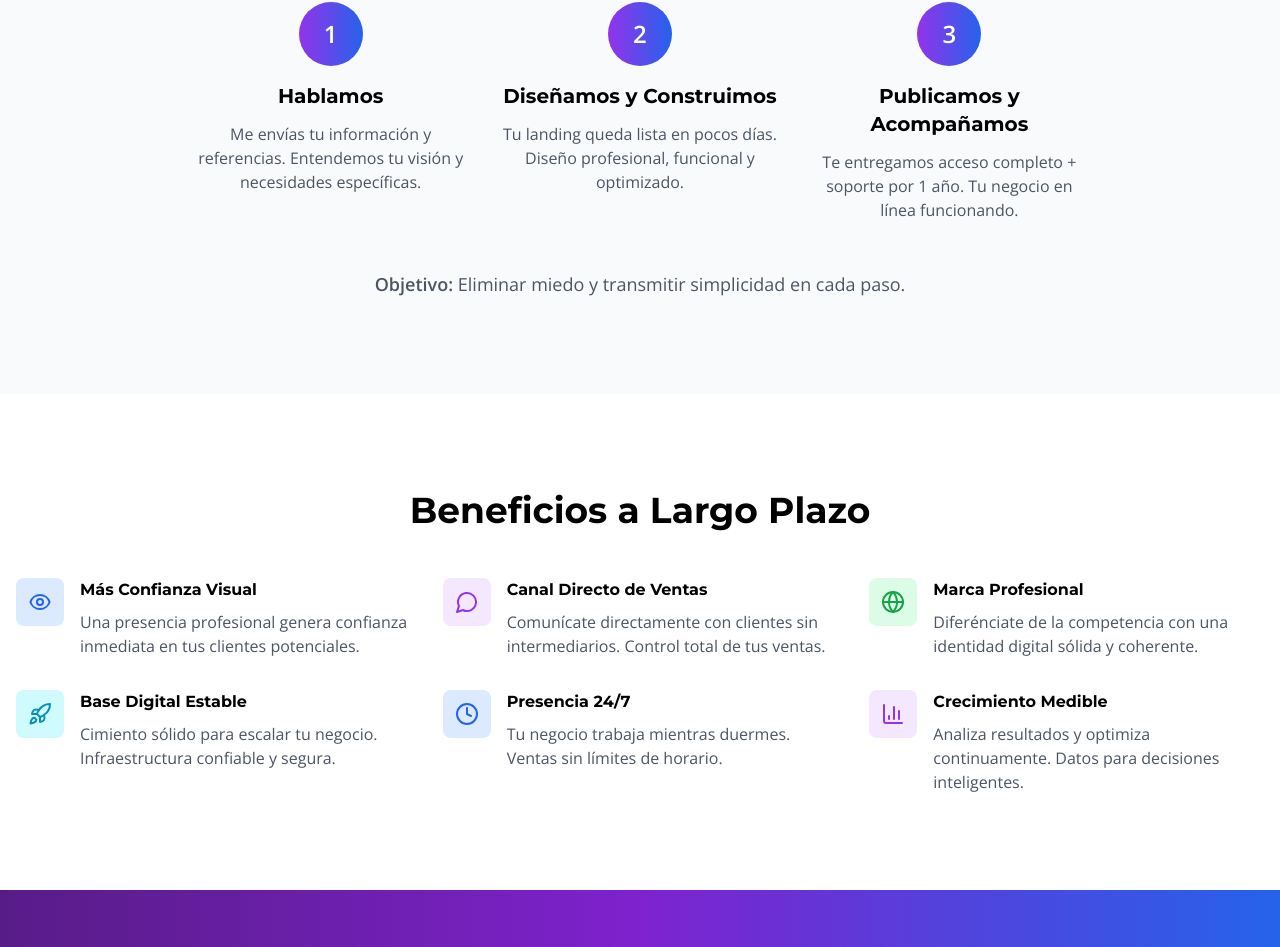
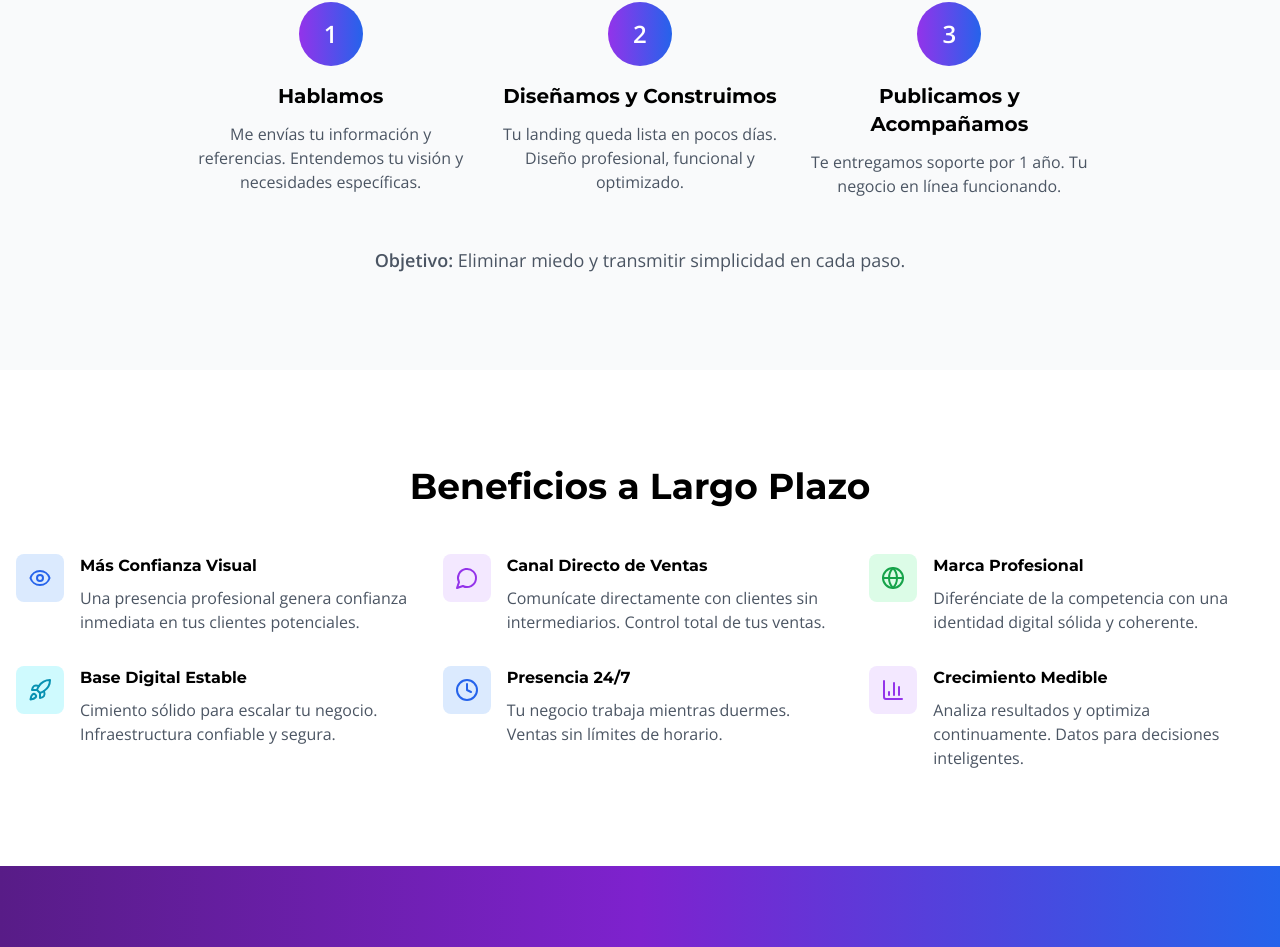
Before and after one commit to miguelangelfuentesalvis/mafa-impulso-digital, a Next.js app: page / in a window 1280 px wide. Shown: the part 3962-4909 px from the top of the page. Built offline with nearby package versions, Linux system fonts and the light colour scheme.

Commit message:
El punto 3 de esa misma parte = Publicamos y Acompañamos Te entregamos a

```diff
--- a/src/app/page.tsx
+++ b/src/app/page.tsx
@@ -301,7 +301,7 @@ export default function Home() {
             <div className="text-center">
               <div className="bg-gradient-to-r from-purple-600 to-blue-600 text-white w-16 h-16 rounded-full flex items-center justify-center mx-auto mb-4 text-2xl font-bold">3</div>
               <h3 className="text-xl font-bold mb-3">Publicamos y Acompañamos</h3>
-              <p className="text-gray-600">Te entregamos acceso completo + soporte por 1 año. Tu negocio en línea funcionando.</p>
+              <p className="text-gray-600">Te entregamos soporte por 1 año. Tu negocio en línea funcionando.</p>
             </div>
           </div>
           <p className="text-center text-gray-600 mt-12 text-lg">
```
